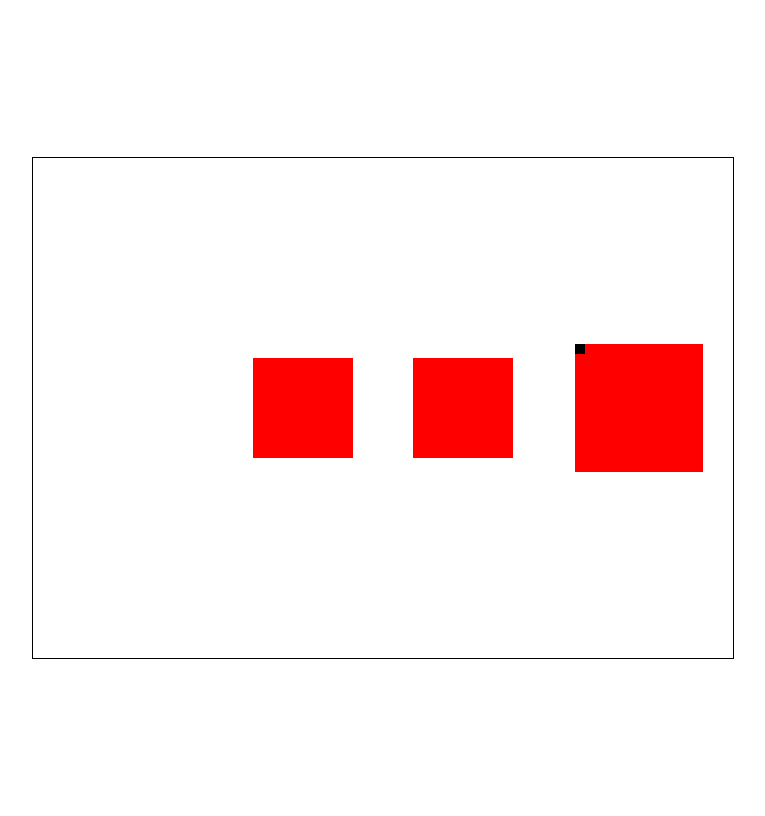
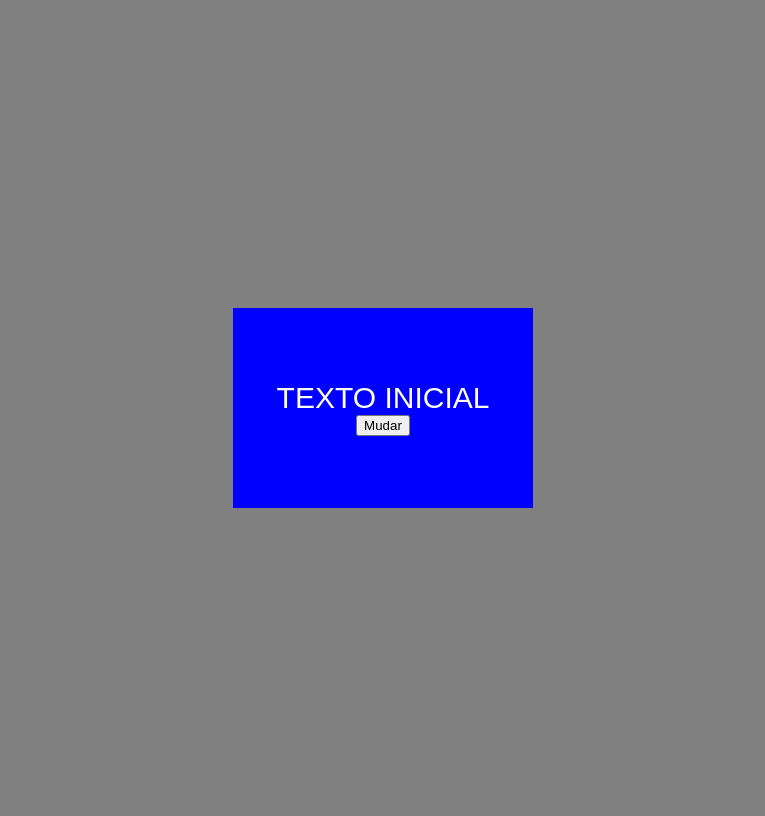
Before and after one commit to cniescola/quinta1300, a PHP site: page /teste/index.html in a window 1280 px wide. Shown: the whole page, without its empty margins (265-1030 px from the left). Run offline with PHP 8.4, Linux system fonts and the light colour scheme.

Commit message:
aqui usamos o teste para começar a trabalhar javascript

```diff
--- a/projetos antigos/teste/index.html
+++ b/projetos antigos/teste/index.html
@@ -7,14 +7,13 @@
     <link rel="stylesheet" href="style.css">
 </head>
 <body>
+    <div id="pai">
+        <div id="filho">texto inicial</div>
+        <input type="submit" value="Mudar">
+    </div>
 
-    <div id="pai">
-        <div class="filho">
-            <div class="sobrinho"></div>
-        </div>
-        <div class="filho"></div>
-        <div class="filho"></div>
-    </div>
+<script src="https://ajax.googleapis.com/ajax/libs/jquery/3.7.1/jquery.min.js"></script>
+<script src="teste.js"></script>
 
 </body>
 </html>
--- a/projetos antigos/teste/style.css
+++ b/projetos antigos/teste/style.css
@@ -1,42 +1,23 @@
 body{
-    width: 100%;
-    height:100vh;
-    display:flex;
+    width:100%;
+    height: 100vh;
+    background-color: grey;
+    display: flex;
     flex-direction:row;
     justify-content:center;
     align-items:center;
 }
 
 #pai{
-    width: 700px;
-    height:500px;
-    border:1px solid black;
+    width: 300px;
+    height: 200px;
+    background-color: blue;
     display:flex;
-    flex-direction:row;
+    flex-direction: column;
     justify-content:center;
     align-items:center;
-    position: relative;
+    color:white;
+    font-size:30px;
+    font-family:sans-serif;
+    text-transform:uppercase;
 }
-
-#pai .filho{
-    width: 100px;
-    height: 100px;
-    background-color:red;
-    margin:30px;
-
-}
-
-#pai .filho:nth-child(1){
-    position:absolute;
-    right:0;
-    width: 10vw;
-    height: 10vw;
-}
-
-#pai .sobrinho{
-    position: absolute;
-    top: 0;
-    width: 10px;
-    height: 10px;
-    background-color:black;
-}
--- /dev/null
+++ b/projetos antigos/teste/teste.js
@@ -0,0 +1,11 @@
+var i = 0;
+$("#pai input").click(function(){
+
+    if(i == 0){
+        $("#filho").html("foi clicado");
+        i = 1;
+    }else{
+        $("#filho").html("desclicou");
+        i = 0;
+    }
+});
```
